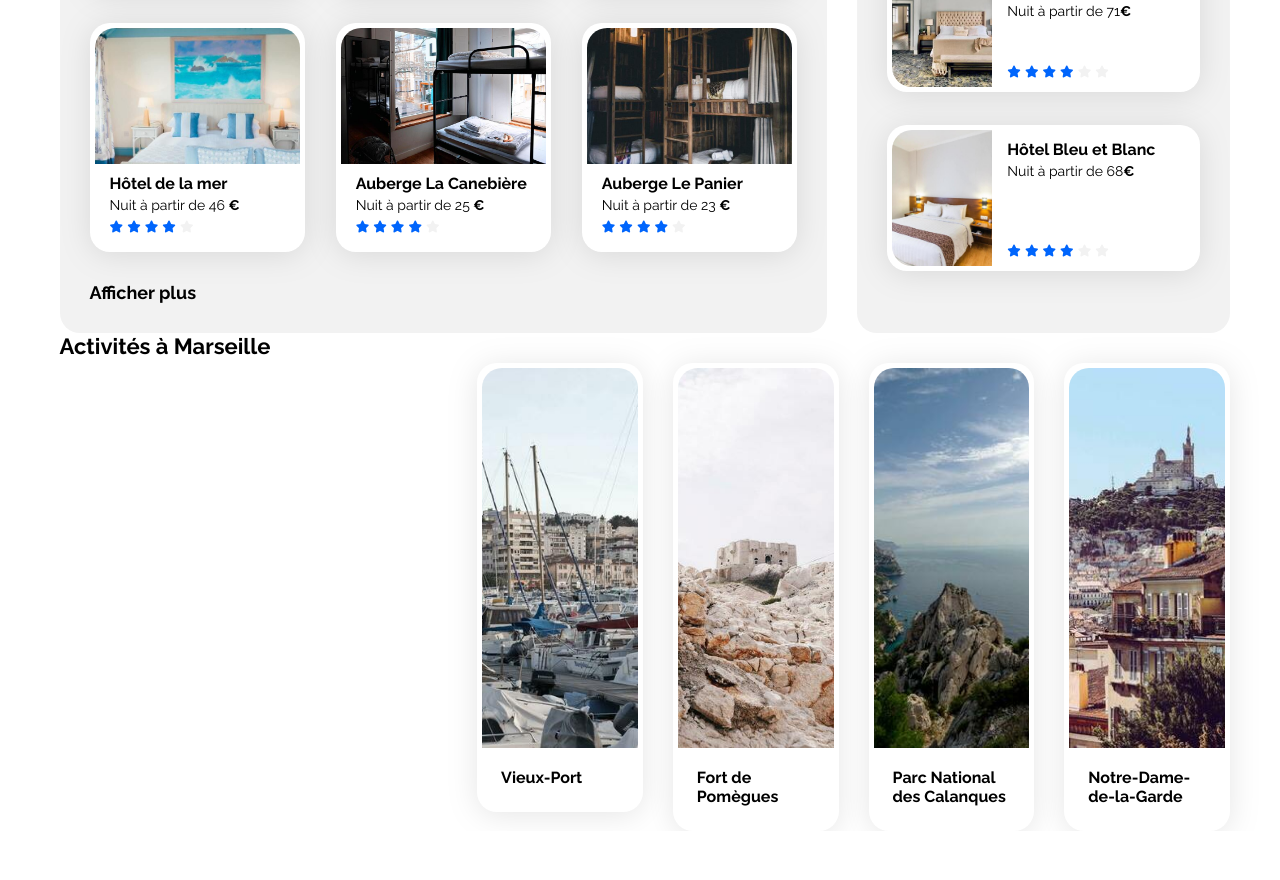
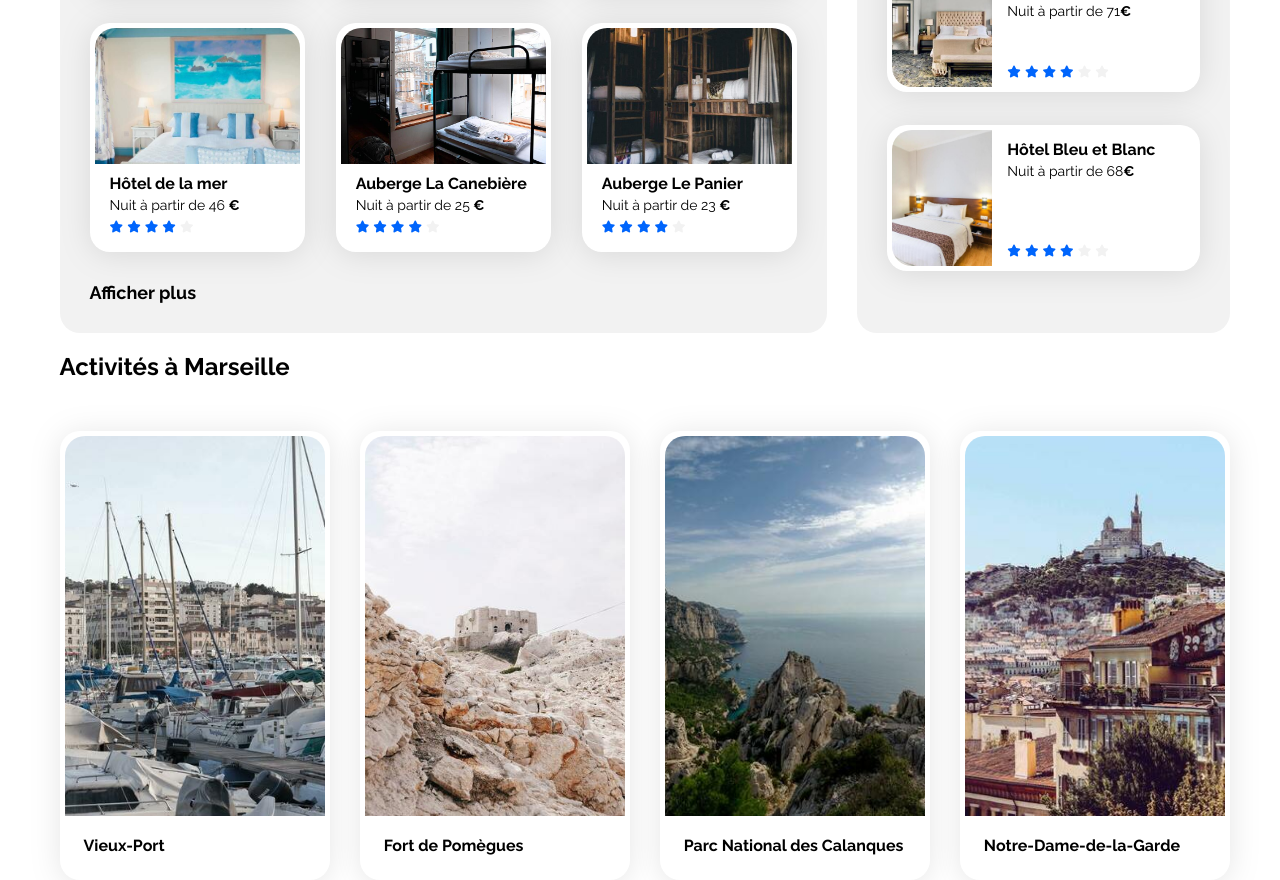
Before and after one commit to miikoa/livrable_3, a plain HTML site: page index.html in a window 1280 px wide. Shown: the part 778-1658 px from the top of the page. Before the commit the page ends 1609 px from the top, so only its background shows below. Drawn offline with Linux system fonts and the light colour scheme.

```diff
--- a/index.html
+++ b/index.html
@@ -293,8 +293,10 @@
 						</div>
 					</section>
 				</div>
+				<div>
+					<h2 id="Marseille-title">Activités à Marseille</h2>
+				</div>
 				<section class="Activités">
-					<h2 class="Activités section-title">Activités à Marseille</h2>
 					<div class="Activités-card">
 						<a class="card-link" href="#">
 							<article class="card">
```
